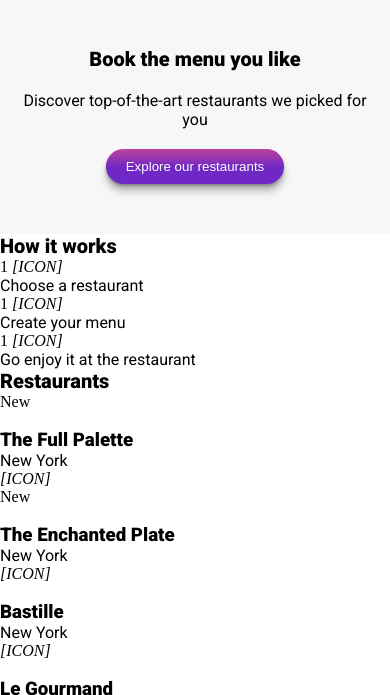
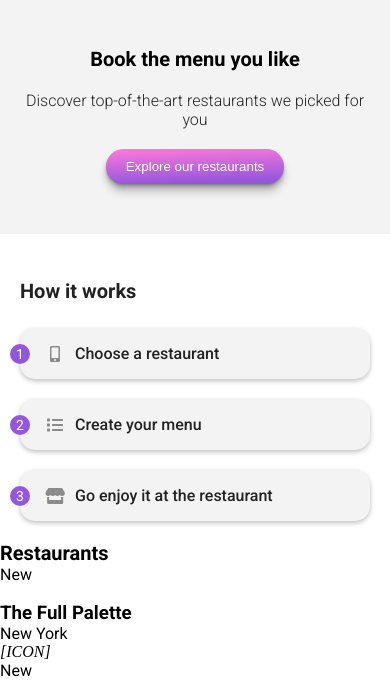
Before and after one commit to tomevertzen/ohmyfood, a website: page index.html in a window 390 px wide. Shown: the part 88-783 px from the top of the page. Drawn offline with nearby package versions, Linux system fonts and the light colour scheme; files that its build step writes are made by us from their sources; a web font is replaced by a local one.

Commit message:
Added _explanation.scss and finished the mobile scss for the explanation section

```diff
--- a/index.html
+++ b/index.html
@@ -11,7 +11,7 @@
     />
     <link rel="preconnect" href="https://fonts.gstatic.com" />
     <link
-      href="https://fonts.googleapis.com/css2?family=Roboto:ital,wght@0,400;0,500;0,900;1,300&family=Shrikhand&display=swap"
+      href="https://fonts.googleapis.com/css2?family=Roboto:wght@100;300;400;500;700&family=Shrikhand&display=swap"
       rel="stylesheet"
     />
     <link rel="stylesheet" href="./css/style.css" />
@@ -45,17 +45,17 @@
         <h2 class="explanation__heading">How it works</h2>
         <div class="explanation__bar">
           <span class="explanation__bar-number">1</span>
-          <i class="explanation__bar-icon">[ICON]</i>
+          <i class="explanation__bar-icon fas fa-mobile-alt fa-fw"></i>
           <p class="explanation__bar-text">Choose a restaurant</p>
         </div>
         <div class="explanation__bar">
-          <span class="explanation__bar-number">1</span>
-          <i class="explanation__bar-icon">[ICON]</i>
+          <span class="explanation__bar-number">2</span>
+          <i class="explanation__bar-icon fas fa-list fa-fw"></i>
           <p class="explanation__bar-text">Create your menu</p>
         </div>
         <div class="explanation__bar">
-          <span class="explanation__bar-number">1</span>
-          <i class="explanation__bar-icon">[ICON]</i>
+          <span class="explanation__bar-number">3</span>
+          <i class="explanation__bar-icon fas fa-store fa-fw"></i>
           <p class="explanation__bar-text">Go enjoy it at the restaurant</p>
         </div>
       </section>
--- a/scss/base/_typography.scss
+++ b/scss/base/_typography.scss
@@ -1,12 +1,14 @@
 p,
 h2,
-h3 {
+h3,
+span {
   font-family: "Roboto", sans-serif;
+  color: black;
 }
 
 h1 {
   font-family: "Shrikhand", cursive;
-  color: $color-grey-tertiary;
+  color: black;
 }
 
 h2 {
--- /dev/null
+++ b/scss/components/_explanation.scss
@@ -0,0 +1,60 @@
+.explanation {
+  display: flex;
+  flex-direction: column;
+  align-items: flex-start;
+
+  padding: 2rem;
+
+  &__heading {
+    margin: 2.5rem 0;
+    color: $color-grey-quaternary;
+  }
+
+  &__bar {
+    display: flex;
+    align-items: center;
+    position: relative;
+    padding: 1.6rem 1rem;
+    width: 100%;
+    border-radius: 15px;
+
+    background-color: $color-grey-primary;
+
+    box-shadow: 0 1px 1px rgba(0, 0, 0, 0.08), 0 2px 2px rgba(0, 0, 0, 0.12),
+      0 4px 4px rgba(0, 0, 0, 0.16), 0 8px 8px rgba(0, 0, 0, 0.2);
+    box-shadow: 0 2px 5px rgba(0, 0, 0, 0.25);
+
+    &:not(:last-child) {
+      margin-bottom: 2rem;
+    }
+
+    &-number {
+      display: flex;
+      align-items: center;
+      justify-content: center;
+      width: 2rem;
+      height: 2rem;
+      font-size: 1.4rem;
+
+      color: white;
+      background-color: $color-primary;
+      border-radius: 50%;
+
+      position: absolute;
+      left: -1rem;
+    }
+
+    &-icon {
+      margin-left: 1.5rem;
+      font-size: 1.6rem;
+      color: $color-grey-tertiary;
+    }
+
+    &-text {
+      margin-left: 1rem;
+      font-size: 1.6rem;
+      color: $color-grey-quaternary;
+      font-weight: 500;
+    }
+  }
+}
--- a/scss/components/_intro.scss
+++ b/scss/components/_intro.scss
@@ -14,6 +14,7 @@
     text-align: center;
     font-weight: 300;
     margin-bottom: 2rem;
+    color: $color-grey-quaternary;
   }
 
   &__button {
@@ -22,9 +23,9 @@
 
     color: white;
     background-image: linear-gradient(
-      180deg,
-      rgb(190, 66, 157) 0%,
-      rgb(111, 40, 197) 53%
+      178deg,
+      $color-secondary 0%,
+      $color-primary 90%
     );
     border: none;
     box-shadow: 0 1px 1px rgba(0, 0, 0, 0.08), 0 2px 2px rgba(0, 0, 0, 0.12),
--- a/scss/components/_location.scss
+++ b/scss/components/_location.scss
@@ -3,11 +3,12 @@
   justify-content: center;
   align-items: center;
   border: none;
-  color: $color-grey-tertiary;
+  color: $color-grey-quaternary;
 
   background-color: $color-grey-secondary;
   height: 3.5rem;
   border-top: 2px $color-grey-tertiary solid;
+  padding-left: 5.5rem;
 
   &__input {
     height: 100%;
--- a/scss/main.scss
+++ b/scss/main.scss
@@ -13,3 +13,4 @@
 // COMPONENTS
 @import "./components/location";
 @import "./components/intro";
+@import "./components/explanation";
--- a/scss/utils/_variables.scss
+++ b/scss/utils/_variables.scss
@@ -4,6 +4,9 @@ $color-primary: #9356dc;
 $color-secondary: #ff79da;
 $color-tertiary: #99e2d0;
 
-$color-grey-primary: #f7f7f7;
+$color-grey-primary: #f3f3f3;
 $color-grey-secondary: #e4e4e4;
-$color-grey-tertiary: #1d1d1d;
+$color-grey-tertiary: #8b8b8b;
+$color-grey-quaternary: #222222;
+
+$color-primary-dark: #713fad;
```
Also changed, not shown: css/main.css, 1 other file.
